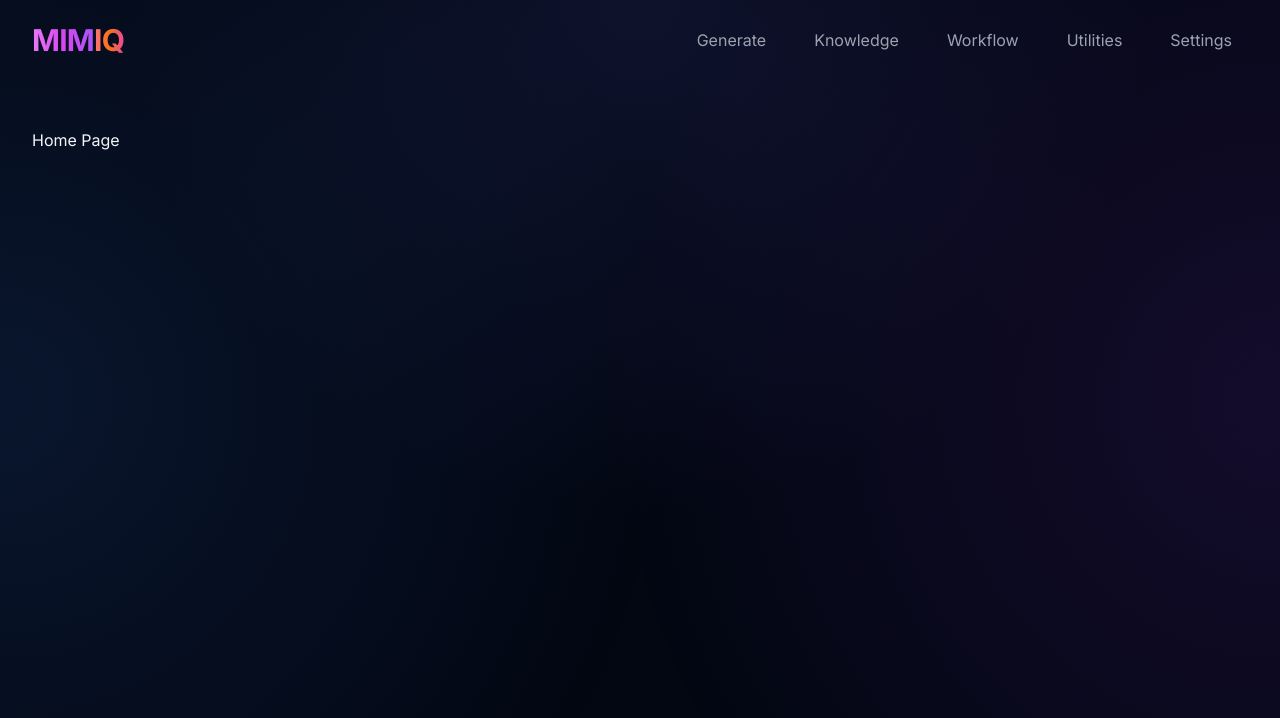
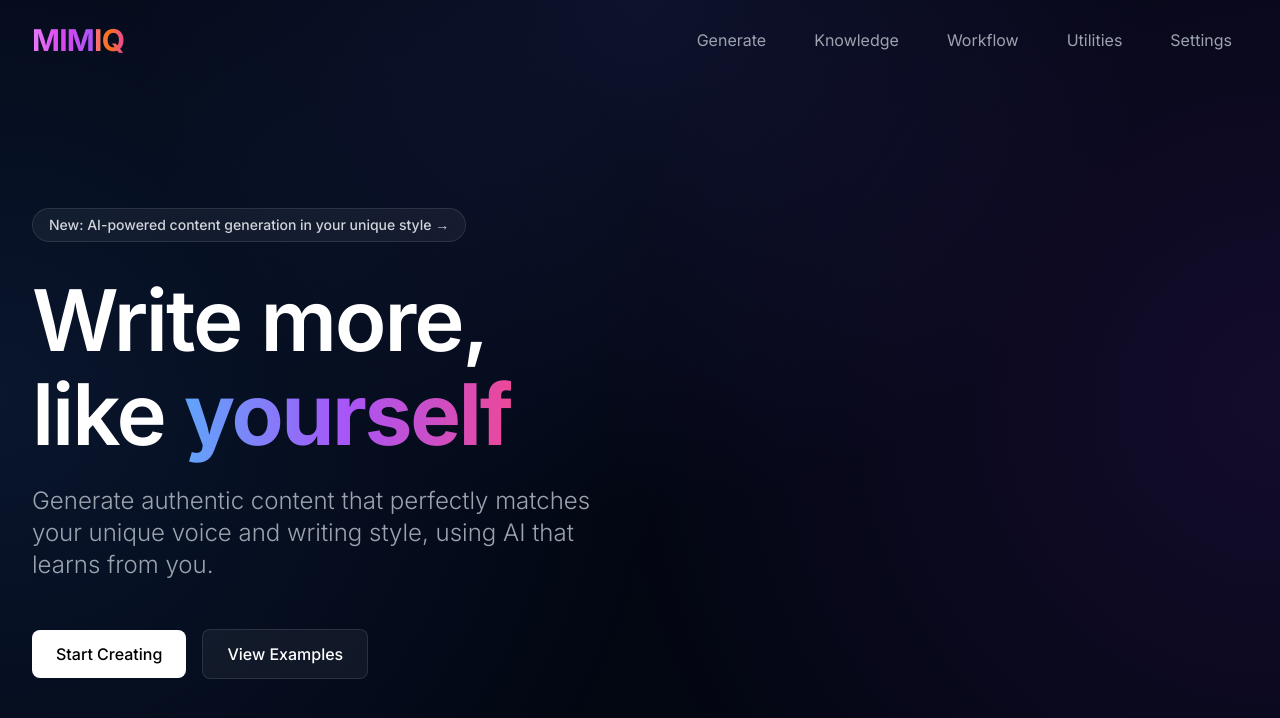
Before and after one commit to cmorman89/mimiq, a React (Vite) app in the folder frontend/: page / in a window 1280 px wide. Shown: the top 718 px of the page. Built offline with nearby package versions, Linux system fonts and the light colour scheme.

Commit message:
feat: add homepage CTA text and a blinking text cursor animation

```diff
--- a/frontend/src/index.css
+++ b/frontend/src/index.css
@@ -59,3 +59,25 @@ body {
     z-index: -1;
   }
 }
+
+@keyframes blink {
+  0% {
+    opacity: 1;
+  }
+  40% {
+    opacity: 1;
+  }
+  50% {
+    opacity: 0;
+  }
+  90% {
+    opacity: 0;
+  }
+  100% {
+    opacity: 1;
+  }
+}
+
+.animate-blink {
+  animation: blink 1.5s infinite;
+}
--- a/frontend/src/pages/Home.tsx
+++ b/frontend/src/pages/Home.tsx
@@ -1,9 +1,45 @@
+import { Link } from "react-router-dom";
 import { PageContainer } from "../features/page_container/PageContainer";
 
 export const Home = () => {
   return (
     <PageContainer>
-      <div>Home Page</div>
+      <div className="max-w-2xl space-y-8 text-left pt-20">
+        <div>
+          <span className="inline-flex items-center px-4 py-1.5 rounded-full text-sm font-medium bg-white/5 text-gray-300 border border-white/10">
+            New: AI-powered content generation in your unique style →
+          </span>
+        </div>
+        <div className="space-y-6">
+          <h2 className="text-[85px] font-semibold text-white tracking-tight leading-[1.1]">
+            Write more,
+            <br />
+            like{" "}
+            <span className="bg-gradient-to-r from-blue-400 via-purple-500 to-pink-500 bg-clip-text text-transparent font-bold">
+              yourself
+            </span>
+            <span className="animate-blink font-light">|</span>
+          </h2>
+          <p className="text-2xl text-gray-400 font-light max-w-xl">
+            Generate authentic content that perfectly matches your unique voice
+            and writing style, using AI that learns from you.
+          </p>
+        </div>
+        <div className="flex items-center space-x-4 pt-4">
+          <Link
+            to="/generate"
+            className="px-6 py-3 text-base font-medium bg-white text-black rounded-lg hover:bg-gray-100 transition-colors"
+          >
+            Start Creating
+          </Link>
+          <Link
+            to="/examples"
+            className="px-6 py-3 text-base font-medium text-white bg-white/5 rounded-lg hover:bg-white/10 transition-colors border border-white/10"
+          >
+            View Examples
+          </Link>
+        </div>
+      </div>
     </PageContainer>
   );
 };
```
